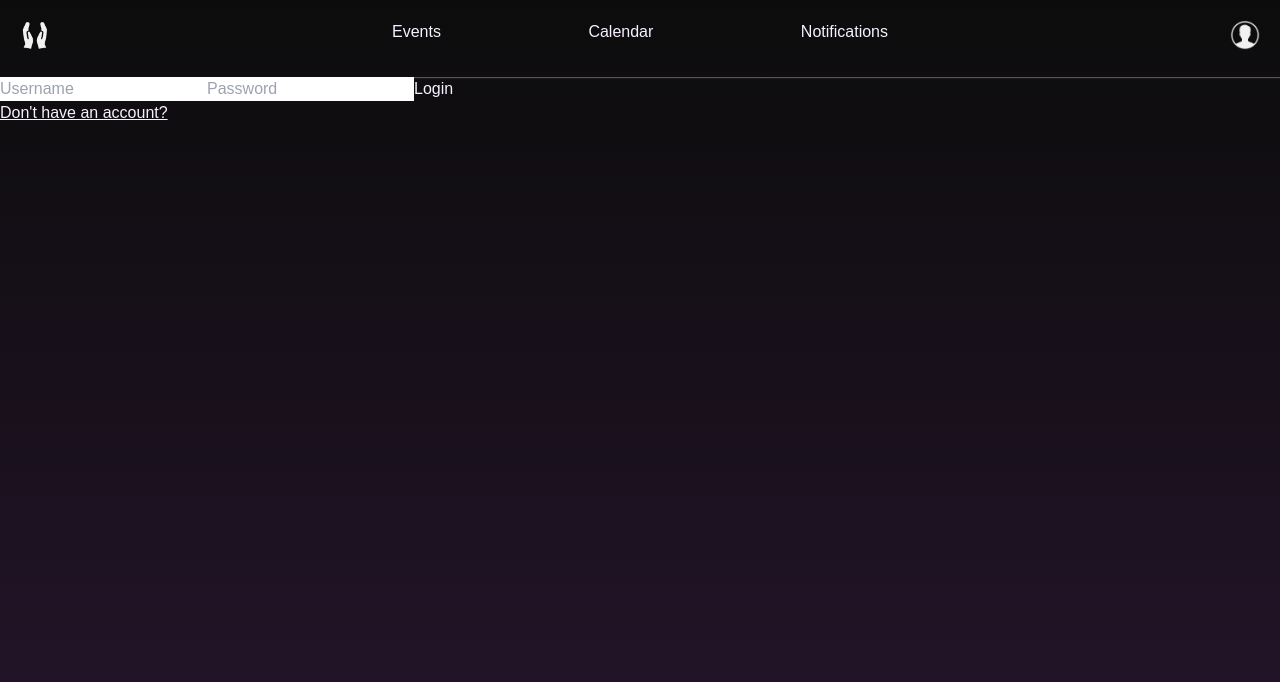
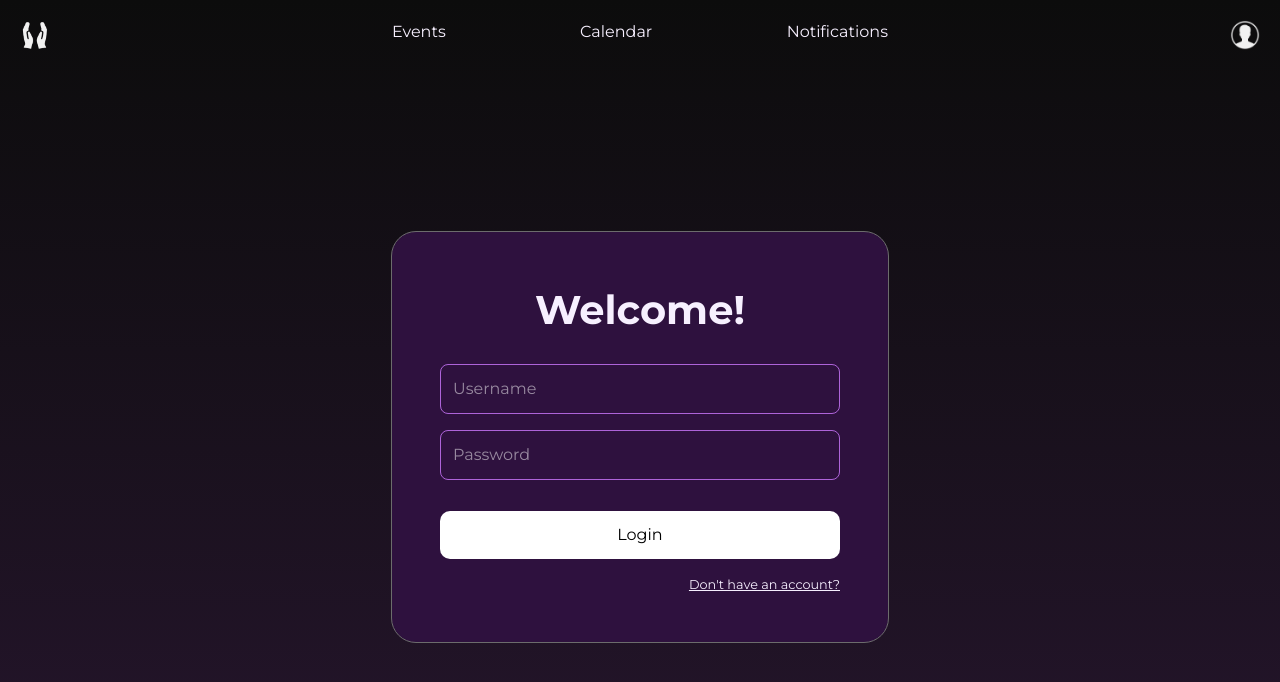
Before and after one commit to MeinardEdrei/Eventure, a Next.js app: page /Login in a window 1280 px wide. Shown: the top 682 px of the page. Built offline with nearby package versions, Linux system fonts and the light colour scheme.

Commit message:
UI of Login and Sign Up

```diff
--- a/app/Login/page.js
+++ b/app/Login/page.js
@@ -1,23 +1,30 @@
-'use client';
+"use client";
+import "../css/Login-Signup.css";
 
 import Link from "next/link";
 
 export default function Login() {
+  const handleSubmit = () => {};
 
-    const handleSubmit = () => {
-
-    }
-
-    return (
-        <div>
+  return (
+    <div className="LogIn flex flex-col items-center justify-center">
+      <div className="Main-cntr flex flex-col items-center justify-center">
+        <form onSubmit={handleSubmit}>
+          <h1 className="title1">Welcome!</h1>
+          <div className="input-cntr">
             <div>
-                <form onSubmit={handleSubmit}>
-                    <input placeholder="Username"/>
-                    <input placeholder="Password"/>
-                    <button type="submit">Login</button>
-                    <Link href='/Register'><p className="underline">Don't have an account?</p></Link>
-                </form>
+              <input placeholder="Username" />
             </div>
-        </div>
-    )
+            <div>
+              <input placeholder="Password" />
+            </div>
+            <button type="submit">Login</button>
+            <Link href="/Register">
+              <p className="underline">Don't have an account?</p>
+            </Link>
+          </div>
+        </form>
+      </div>
+    </div>
+  );
 }
--- a/app/Register/page.js
+++ b/app/Register/page.js
@@ -1,21 +1,32 @@
-'use client';
+"use client";
+import "../css/Login-Signup.css";
+
 
 export default function Register() {
+  const handleSubmit = () => {};
 
-    const handleSubmit = () => {
-
-    }
-
-    return (
-        <div>
+  return (
+    <div className="LogIn flex flex-col items-center justify-center">
+      <div className="Main-cntr flex flex-col items-center justify-center">
+        <form onSubmit={handleSubmit}>
+          <h1 className="title1">Welcome!</h1>
+          <div className="input-cntr">
             <div>
-                <form onSubmit={handleSubmit}>
-                    <input placeholder="Username"/>
-                    <input placeholder="Email"/>
-                    <input placeholder="Password"/>
-                    <button type="submit">Sign up</button>
-                </form>
+              <input placeholder="Username" />
             </div>
-        </div>
-    )
+            <div>
+              <input placeholder="Email" />
+            </div>
+            <div>
+              <input placeholder="Password" />
+            </div>
+            <div>
+              <input placeholder="Verify Password" />
+            </div>
+            <button type="submit">Sign up</button>
+          </div>
+        </form>
+      </div>
+    </div>
+  );
 }
--- /dev/null
+++ b/app/css/Login-Signup.css
@@ -0,0 +1,74 @@
+@import url('https://fonts.googleapis.com/css2?family=Nunito:ital,wght@0,200..1000;1,200..1000&display=swap');
+@import url('https://fonts.googleapis.com/css2?family=Montserrat:ital,wght@0,100..900;1,100..900&display=swap');
+*{
+  margin: 0;
+  padding: 0;
+  font-family: 'Montserrat', 'Nunito';
+  overflow: hidden;
+}
+
+/* Login.css */
+.LogIn {
+  height: 90vh;
+}
+
+.Main-cntr {
+  background-color: #2e113e;
+  height: auto;
+  width: auto;
+  border-radius: 25px;
+  border: 0.5px solid #6c6c6c;
+  /* display: flex;
+  flex-direction: column;
+  align-items: center;
+  justify-content: center; */
+  padding: 3rem;
+}
+
+.Main-cntr .title1 {
+  text-align: center;
+  margin-bottom: 1.5rem; /* Adds space below the title */
+  font-size: 2.5em;
+  font-weight: bolder;
+}
+
+.input-cntr {
+  display: flex;
+  flex-direction: column;
+  gap: 1rem;
+  width: 100%;
+}
+
+.input-cntr input {
+  background-color: transparent;
+  color: rgb(255, 255, 255);
+  padding: 0.75rem;
+  border: 1px solid #ad63d8;
+  border-radius: 8px;
+  width: 25rem;
+  outline: none;
+}
+.input-cntr input:focus {
+  background-color: #350054;
+  border: 2px solid #9d63d3;
+}
+.input-cntr input::placeholder{
+  color: #ffffff;
+  opacity: 0.5;
+}
+
+.input-cntr button {
+  margin-top: 15px;
+  padding: 0.75rem;
+  background-color: #ffffff;
+  color: #000000;
+  border: none;
+  border-radius: 10px;
+  cursor: pointer;
+}
+
+.input-cntr p {
+  margin-top: 0rem;
+  text-align: right;
+  font-size: 0.8em;
+}
--- a/app/globals.css
+++ b/app/globals.css
@@ -1,6 +1,7 @@
 @tailwind base;
 @tailwind components;
 @tailwind utilities;
+
 
 :root {
   --background: linear-gradient(to bottom, #0C0C0C, #25152C);
```
